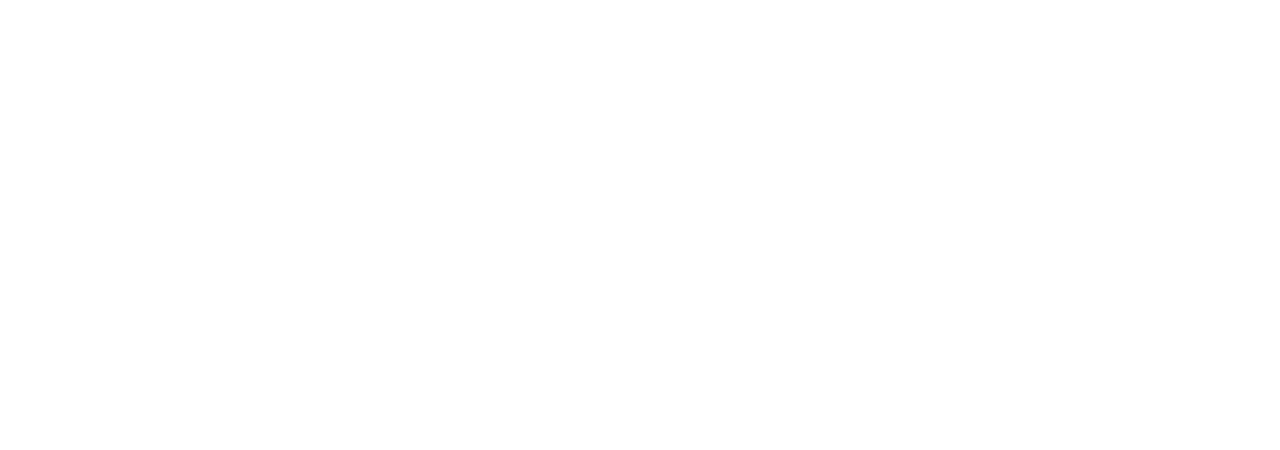
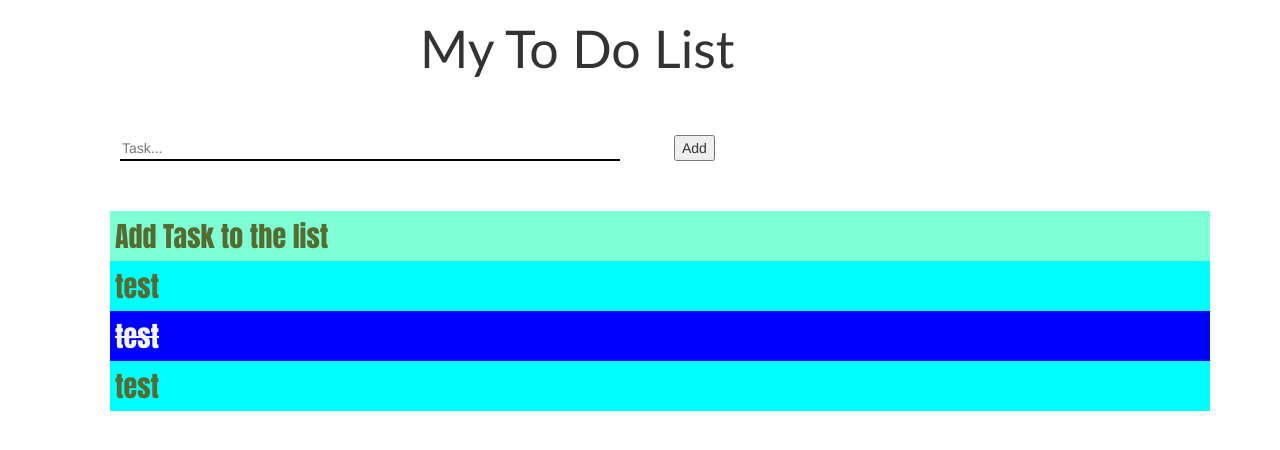
Before and after one commit to AbhishekN19/coding-examples, a plain HTML site: page todo-list/index.html in a window 1280 px wide. Drawn offline with nearby package versions, Linux system fonts and the light colour scheme.

Commit message:
feat: set up the initial feature of todo-list

```diff
--- a/todo-list/index.html
+++ b/todo-list/index.html
@@ -3,9 +3,26 @@
 <head>
     <meta charset="UTF-8">
     <meta name="viewport" content="width=device-width, initial-scale=1.0">
-    <title>Document</title>
+    <link rel="stylesheet" href="https://maxcdn.bootstrapcdn.com/bootstrap/3.4.1/css/bootstrap.min.css">
+    <script src="https://ajax.googleapis.com/ajax/libs/jquery/3.7.1/jquery.min.js"></script>
+    <script src="https://maxcdn.bootstrapcdn.com/bootstrap/3.4.1/js/bootstrap.min.js"></script>
+    <script src="script.js"></script>
+    <link rel="Stylesheet" href="style.css" >
+    <title>ToDo list</title>
 </head>
 <body>
-
+    <div class="container">
+        <h1 id="todo-title">My To Do List</h1>
+        <input type="text" id="todo-input" placeholder="Task...">
+        <button id="add-btn" onclick="newTask()"> Add </button>
+    </div>
+    <div class="container">
+        <ul class="todo-list" id="to-do-list" onclick="crossOut()">
+            <li>Add Task to the list</li>
+            <li>test</li>
+            <li class="crossout">test</li>
+            <li>test</li>
+        </ul>
+    </div>
 </body>
 </html>
--- a/todo-list/script.js
+++ b/todo-list/script.js
@@ -0,0 +1,14 @@
+
+
+
+
+function crossOut() {
+    var element = document.getElementById('to-do-list');
+    element.classList.toggle("crossout");
+}
+
+function newTask() {
+    let task ='';
+    task = document.getElementById('todo-input').value;
+    console.log(task);
+}
--- a/todo-list/style.css
+++ b/todo-list/style.css
@@ -0,0 +1,57 @@
+/* ---------------------- elements ----------------------  */
+
+h1 {
+    margin-left: 350px;
+    font-family: 'Trebuchet MS', 'Lucida Sans Unicode', 'Lucida Grande', 'Lucida Sans', Arial, sans-serif;
+    font-size: 52px;
+}
+
+li {
+    background-color: aqua;
+    color: darkolivegreen;
+    padding: 5px;
+    font-family: Impact, Haettenschweiler, 'Arial Narrow Bold', sans-serif;
+    font-size: 28px;
+    list-style-type: none;
+}
+
+li:nth-child(odd) {
+    background-color: aquamarine;
+}
+
+li:hover {
+    background-color: black;
+    color: white;
+}
+
+/* ---------------------- classes ----------------------  */
+
+li.crossout {
+    text-decoration: line-through;
+    background-color: blue;
+    color: whitesmoke;
+}
+
+/* ---------------------- ids ----------------------  */
+
+#add-btn {
+
+}
+
+
+#todo-input {
+    align-items: center;
+    margin-left: 350px;
+    margin: 50px;
+    width: 500px;
+    border: none;
+    border-bottom: 2px solid black;
+}
+
+.todo-list {
+
+}
+
+#todo-title {
+
+}
```
